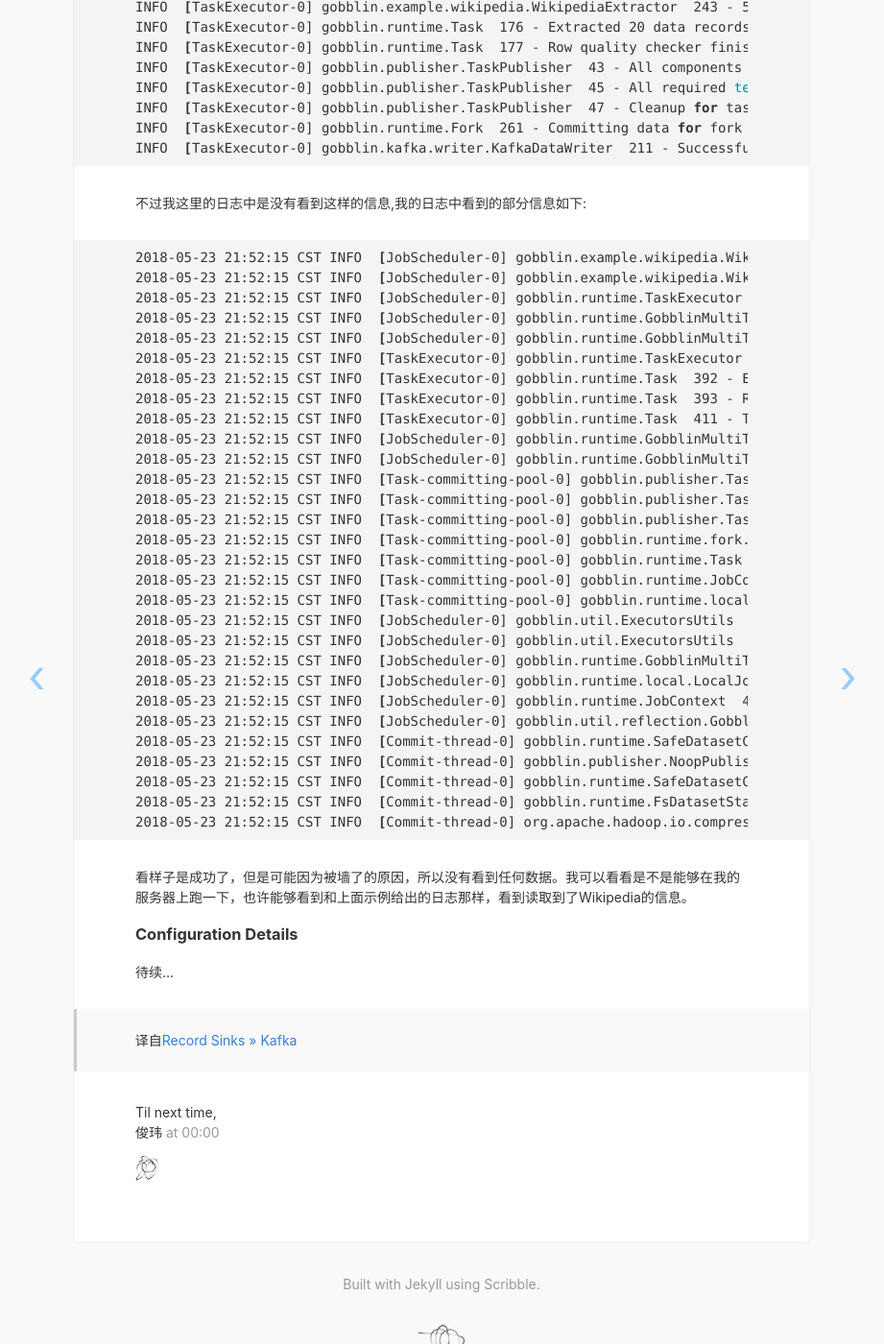
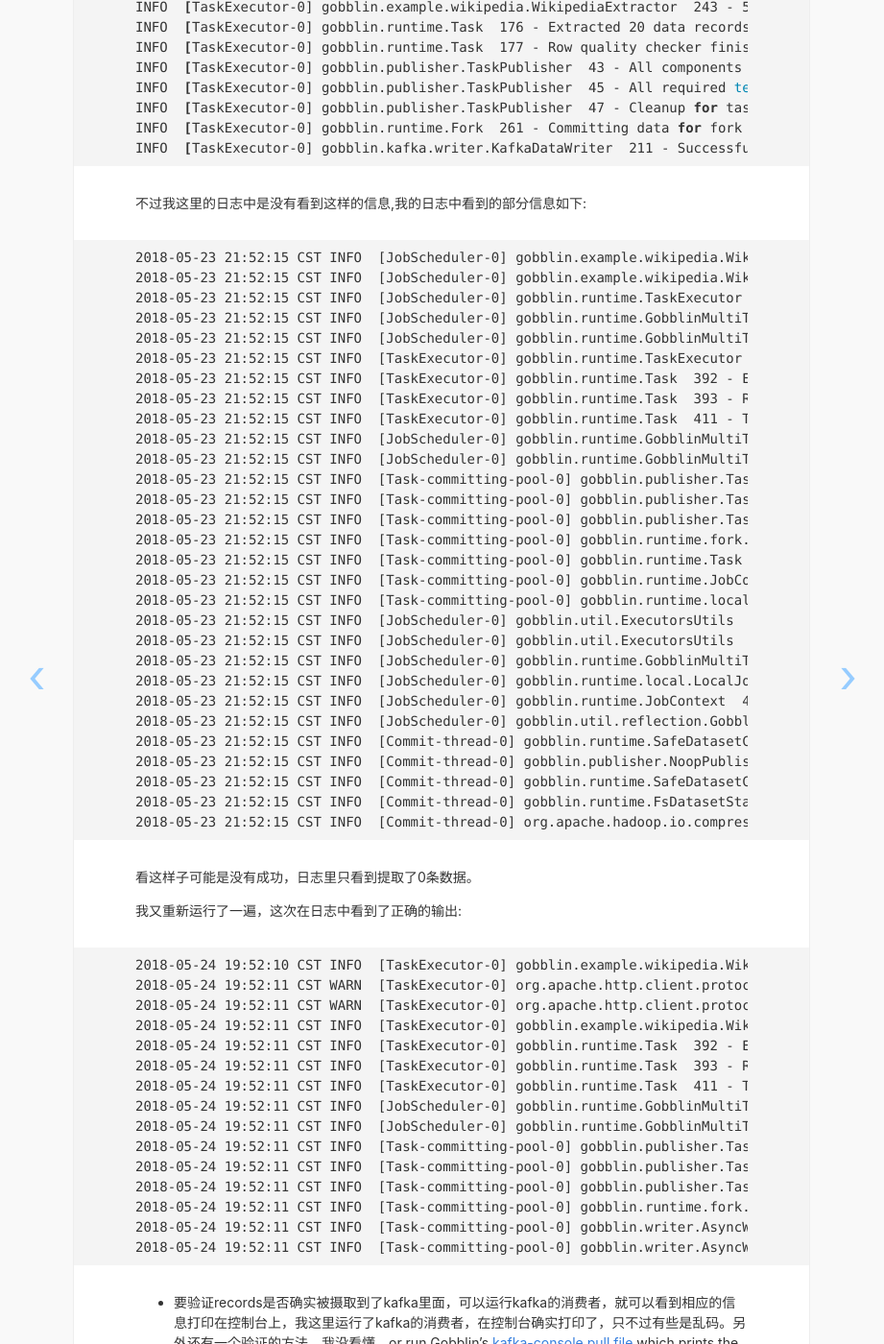
Before and after one commit to HireFy/io, a Jekyll site: the page built from _posts/2018-05-23-Gobblin-source-to-Kafka.md, in a window 1280 px wide and 1400 px high, scrolled down 1648 px. Shown: the whole window at 96% size, without its empty margins (180-1101 px from the left). Built offline with Jekyll 4.4.1, drawn with Linux system fonts in a browser that asks for light colours; nearby versions of some CDN libraries; some of the changed text lies outside the part shown.

Commit message:
new post

````diff
--- a/_posts/2018-05-23-Gobblin-source-to-Kafka.md
+++ b/_posts/2018-05-23-Gobblin-source-to-Kafka.md
@@ -54,7 +54,7 @@ INFO  [TaskExecutor-0] gobblin.runtime.Fork  261 - Committing data for fork 0 of
 INFO  [TaskExecutor-0] gobblin.kafka.writer.KafkaDataWriter  211 - Successfully committed 20 records.
 ```
 不过我这里的日志中是没有看到这样的信息,我的日志中看到的部分信息如下:
-```shell
+```text
 2018-05-23 21:52:15 CST INFO  [JobScheduler-0] gobblin.example.wikipedia.WikipediaExtractor  396 - 1 record(s) retrieved for title Wikipedia:Sandbox
 2018-05-23 21:52:15 CST INFO  [JobScheduler-0] gobblin.example.wikipedia.WikipediaExtractor  228 - Will pull revisions 842576932 to 842576932 for page Wikipedia:Sandbox.
 2018-05-23 21:52:15 CST INFO  [JobScheduler-0] gobblin.runtime.TaskExecutor  159 - Executing task task_PullFromWikipediaToKafka_1527083532388_0
@@ -86,10 +86,39 @@ INFO  [TaskExecutor-0] gobblin.kafka.writer.KafkaDataWriter  211 - Successfully
 2018-05-23 21:52:15 CST INFO  [Commit-thread-0] org.apache.hadoop.io.compress.CodecPool  151 - Got brand-new compressor [.deflate]
 ```
 
-看样子是成功了，但是可能因为被墙了的原因，所以没有看到任何数据。我可以看看是不是能够在我的服务器上跑一下，也许能够看到和上面示例给出的日志那样，看到读取到了Wikipedia的信息。
+看这样子可能是没有成功，日志里只看到提取了0条数据。
+
+我又重新运行了一遍，这次在日志中看到了正确的输出:
+```text
+2018-05-24 19:52:10 CST INFO  [TaskExecutor-0] gobblin.example.wikipedia.WikipediaExtractor  396 - 6 record(s) retrieved for title Wikipedia:Sandbox
+2018-05-24 19:52:11 CST WARN  [TaskExecutor-0] org.apache.http.client.protocol.ResponseProcessCookies  129 - Invalid cookie header: "Set-Cookie: WMF-Last-Access=24-May-2018;Path=/;HttpOnly;secure;Expires=Mon, 25 Jun 2018 00:00:00 GMT". Invalid 'expires' attribute: Mon, 25 Jun 2018 00:00:00 GMT
+2018-05-24 19:52:11 CST WARN  [TaskExecutor-0] org.apache.http.client.protocol.ResponseProcessCookies  129 - Invalid cookie header: "Set-Cookie: WMF-Last-Access-Global=24-May-2018;Path=/;Domain=.wikipedia.org;HttpOnly;secure;Expires=Mon, 25 Jun 2018 00:00:00 GMT". Invalid 'expires' attribute: Mon, 25 Jun 2018 00:00:00 GMT
+2018-05-24 19:52:11 CST INFO  [TaskExecutor-0] gobblin.example.wikipedia.WikipediaExtractor  396 - 3 record(s) retrieved for title Wikipedia:Sandbox
+2018-05-24 19:52:11 CST INFO  [TaskExecutor-0] gobblin.runtime.Task  392 - Extracted 32 data records
+2018-05-24 19:52:11 CST INFO  [TaskExecutor-0] gobblin.runtime.Task  393 - Row quality checker finished with results:
+2018-05-24 19:52:11 CST INFO  [TaskExecutor-0] gobblin.runtime.Task  411 - Task shutdown: Fork future reaped in 2 millis
+2018-05-24 19:52:11 CST INFO  [JobScheduler-0] gobblin.runtime.GobblinMultiTaskAttempt  143 - All assigned tasks of job job_PullFromWikipediaToKafka_1527162724282 have completed in container
+2018-05-24 19:52:11 CST INFO  [JobScheduler-0] gobblin.runtime.GobblinMultiTaskAttempt  329 - Will commit tasks directly.
+2018-05-24 19:52:11 CST INFO  [Task-committing-pool-0] gobblin.publisher.TaskPublisher  48 - All components finished successfully, checking quality tests
+2018-05-24 19:52:11 CST INFO  [Task-committing-pool-0] gobblin.publisher.TaskPublisher  50 - All required test passed for this task passed.
+2018-05-24 19:52:11 CST INFO  [Task-committing-pool-0] gobblin.publisher.TaskPublisher  52 - Cleanup for task publisher executed successfully.
+2018-05-24 19:52:11 CST INFO  [Task-committing-pool-0] gobblin.runtime.fork.Fork  287 - Committing data for fork 0 of task task_PullFromWikipediaToKafka_1527162724282_0
+2018-05-24 19:52:11 CST INFO  [Task-committing-pool-0] gobblin.writer.AsyncWriterManager  444 - Commit called, will wait for commitTimeout : 60000 ms
+2018-05-24 19:52:11 CST INFO  [Task-committing-pool-0] gobblin.writer.AsyncWriterManager  485 - Successfully committed 32 records.
+```
+
++ 要验证records是否确实被摄取到了kafka里面，可以运行kafka的消费者，就可以看到相应的信息打印在控制台上，我这里运行了kafka的消费者，在控制台确实打印了，只不过有些是乱码。另外还有一个验证的方法，我没看懂。or run Gobblin's [kafka-console pull file](https://github.com/linkedin/gobblin/blob/master/gobblin-example/src/main/resources/wikipedia-kafka.pull) which prints the events from Kafka onto the console.
 
 ### Configuration Details
 
-待续...
+Kafka writer支持所有[0.8.2 Java Kafka Producer](http://kafka.apache.org/082/javadoc/index.html?org/apache/kafka/clients/producer/KafkaProducer.html)支持的配置参数。你所要做的就是给每个producer支持的配置属性加上前缀`writer.kafka.producerConfig.`。比如，如果你想设置`acks`的参数为`all`，以确保完全确认写入，在pull文件里要这样设置`writer.kafka.producerConfig.acks=all`。在[official documentation](http://kafka.apache.org/082/documentation.html#newproducerconfigs)可以看到所有producer支持的配置属性。注意，目前gobblin是针对Kafka 0.8.2构建的，配置选项适用于新的0.8.2 java producer。
+
+下面是几个可以控制gobblin的data writer的行为的关键参数:
+
+![key_parameters](../images/key_parameters.png)
+
+### What Next?
+
+接下来，只要在你的pull文件里正确的设置writer配置，你就可以把你的source导入到Kafka里面了。Happy Ingesting!
 
 >译自[Record Sinks » Kafka](http://gobblin.readthedocs.io/en/latest/sinks/Kafka/)
````
Also changed, not shown: images/key_parameters.png (added).
